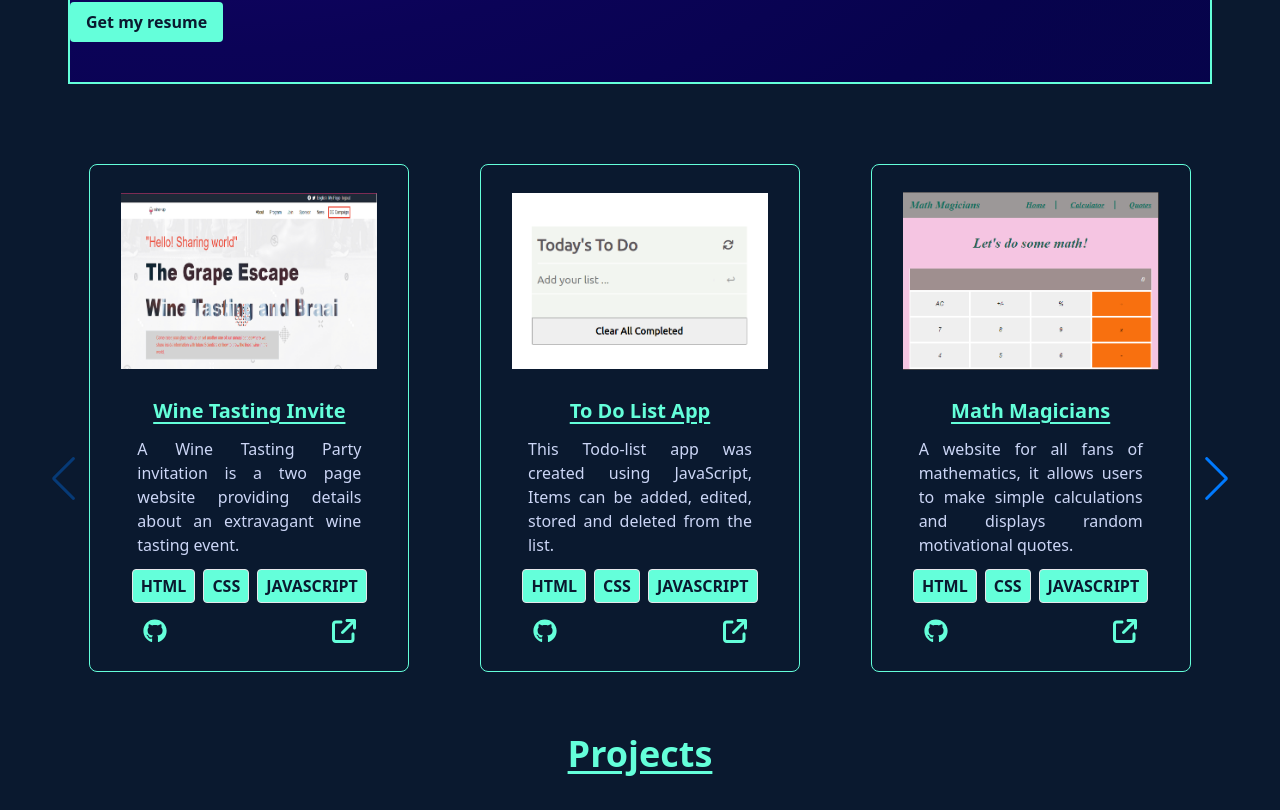
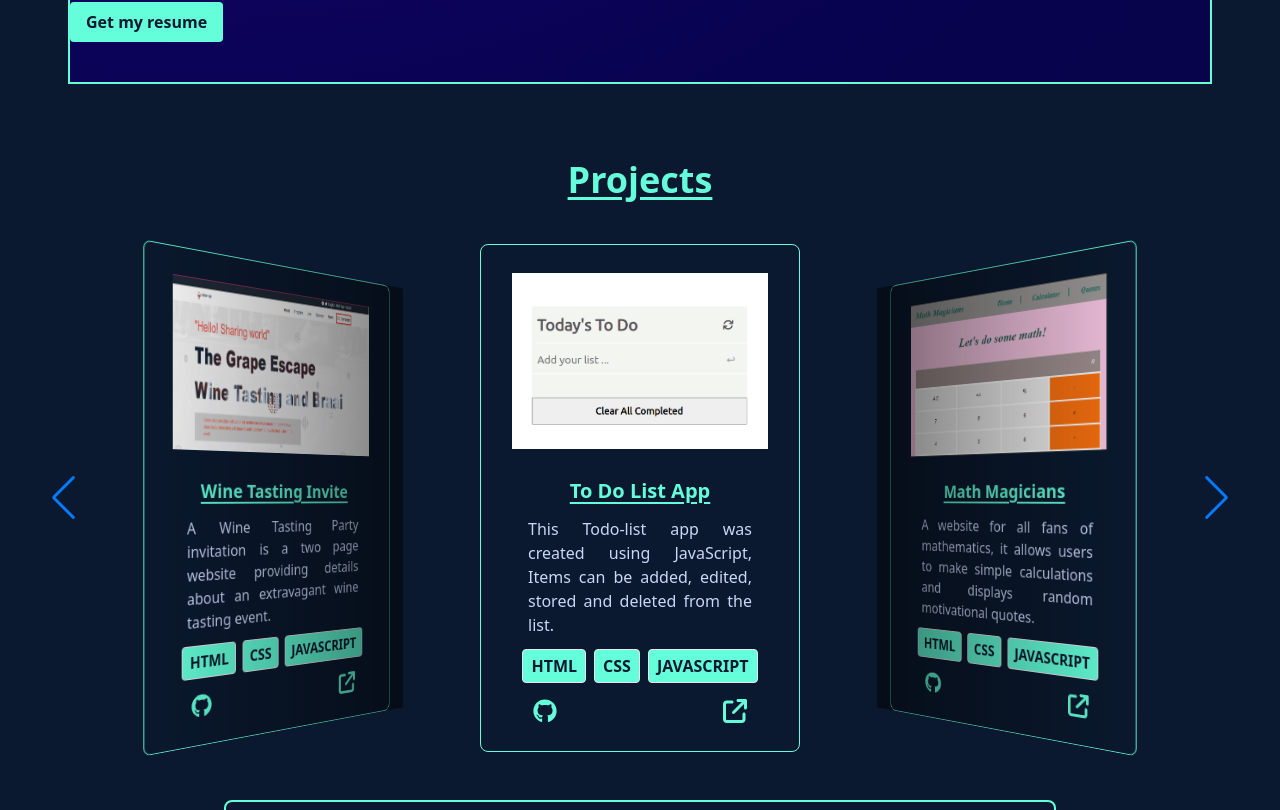
Before and after one commit to Naledi-Dikgale/my-portfolio, a React (Vite) app: page / in a window 1280 px wide. Shown: the part 752-1562 px from the top of the page. Built offline with nearby package versions, Linux system fonts and the light colour scheme.

Commit message:
Update slider

```diff
--- a/src/App.jsx
+++ b/src/App.jsx
@@ -1,4 +1,3 @@
-import { useEffect, useState } from "react";
 import About from "./components/About";
 import Navbar from "./components/navigation/Navbar";
 import Contact from "./components/Contact";
--- a/src/components/About.jsx
+++ b/src/components/About.jsx
@@ -1,4 +1,3 @@
-import React from "react";
 import { skills } from "../constants";
 const About = () => {
   return (
--- a/src/components/Avatar.jsx
+++ b/src/components/Avatar.jsx
@@ -1,5 +1,4 @@
 /* eslint-disable react/no-unknown-property */
-import React, { useRef } from "react";
 import { useGLTF } from "@react-three/drei";
 import { useFBX } from "@react-three/drei";
 
--- a/src/components/Contact.jsx
+++ b/src/components/Contact.jsx
@@ -1,4 +1,4 @@
-import React, { useRef, useState } from "react";
+import { useRef, useState } from "react";
 import Socials from "./Socials";
 import emailjs from "@emailjs/browser";
 import { ScaleLoader } from "react-spinners";
@@ -36,7 +36,7 @@ const Contact = () => {
   return (
     <div
       id="contact"
-      className="flex gap-5 max-sm:gap-2 justify-around max-sm:justify-start items-center max-sm:w-full md:w-2/3 border border-secondary rounded p-10 max-sm:p-3"
+      className="flex gap-5 max-sm:gap-2 justify-around max-sm:justify-start items-center max-sm:w-full md:w-2/3 border border-secondary rounded p-10 max-sm:p-3 mt-10"
     >
       <Socials flex="flex-col" />
       <form
--- a/src/components/ErrModal.jsx
+++ b/src/components/ErrModal.jsx
@@ -1,4 +1,3 @@
-import React from 'react'
 import Modal from 'react-modal'
 import { FontAwesomeIcon } from '@fortawesome/react-fontawesome'
 import { faClose, faCircleExclamation } from '@fortawesome/free-solid-svg-icons'
--- a/src/components/Hero.jsx
+++ b/src/components/Hero.jsx
@@ -1,6 +1,3 @@
-import React from "react";
-
-
 const Hero = () => {
 
   return (
--- a/src/components/Projects.jsx
+++ b/src/components/Projects.jsx
@@ -1,90 +1,105 @@
-import { useState } from 'react'
-import { projects } from '../constants';
-import ProjectCard from './cards/ProjectCard';
-import Modal from 'react-modal'
-import { FontAwesomeIcon } from '@fortawesome/react-fontawesome';
-import { faClose } from '@fortawesome/free-solid-svg-icons';
-import { Navigation } from 'swiper/modules';
-import { Swiper, SwiperSlide } from 'swiper/react';
-import 'swiper/css/bundle'
-import 'swiper/css';
-import 'swiper/css/navigation'
+import { useState } from "react";
+import { projects } from "../constants";
+import ProjectCard from "./cards/ProjectCard";
+import Modal from "react-modal";
+import { FontAwesomeIcon } from "@fortawesome/react-fontawesome";
+import { faClose } from "@fortawesome/free-solid-svg-icons";
+import { Navigation, EffectCoverflow, Pagination } from "swiper/modules";
+import { Swiper, SwiperSlide } from "swiper/react";
+import "swiper/css/bundle";
+import "swiper/css";
+import "swiper/css/navigation";
+Modal.setAppElement("#root")
 
 const Projects = () => {
-  let [open, setOpen] = useState(false)
-  let [close, setClose] = useState(false)
-  let [card, setCard] = useState(null)
+  let [open, setOpen] = useState(false);
+  let [card, setCard] = useState(null);
   const handleClick = (crd) => {
-    setCard(crd)
-    setOpen(true)
-    setClose(false)
-  }
-  const handleClose = ()=>{
-    setClose(true);
-    setOpen(false)
-    return true
-  }
+    setCard(crd);
+    setOpen(true);
+  };
+  const handleClose = () => {
+    setOpen(false);
+  };
 
   const responsive = {
     breakpoints: {
       320: {
         slidesPerView: 1,
-        spaceBetween: 5
+        spaceBetween: 10
       },
       480: {
         slidesPerView: 1,
         spaceBetween: 10
       },
-      768: {
+      820: {
         slidesPerView: 3,
         spaceBetween: 20
+      },
+      1024: {
+        slidesPerView: 3,
+        spaceBetween: 30
       },
     }
   }
 
   return (
-    <Swiper id="projects" className="w-full p-6 h-fit flex flex-col justify-center items-center"
-    modules={[Navigation]}
+    <div className="w-full h-full">
+      <h2 className="text-4xl font-bold text-center underline underline-offset-4 my-5">
+        Projects
+      </h2><div className="w-full h-max flex gap-5 flex-wrap  items-center justify-center">
+      <Swiper
+        id="projects"
+        className="w-full p-6 h-fit flex justify-center items-center"
+        modules={[Navigation, EffectCoverflow, Pagination]}
         navigation
-    // spaceBetween={50}
+        loop={true}
+        centerInsufficientSlides={true}
+        coverflowEffect={{
+          rotate: 50,
+          stretch: 0,
+          depth: 100,
+          modifier: 1,
+          slideShadows: true,
+        }}
+        effect={'coverflow'}
         breakpoints={responsive.breakpoints}
       >
-    <h2 className="text-4xl font-bold text-center underline underline-offset-4 my-5">Projects</h2>
-        <div className="w-full h-max flex gap-5 h-max flex-wrap  items-center justify-center">
+
           {projects.map((project, index) => {
-              return <SwiperSlide onClick={() => handleClick( <ProjectCard project={project} />)} key={index} className="h-max w-max flex items-center justify-center border-slate-200 "> <ProjectCard project={project} /></SwiperSlide>;
+            return (
+              <SwiperSlide
+                onClick={() => handleClick(<ProjectCard project={project} />)}
+                key={index}
+                className="h-max w-max flex items-center justify-center border-slate-200 "
+              >
+                {" "}
+                <ProjectCard project={project} />
+              </SwiperSlide>
+            );
           })}
+      </Swiper>
         </div>
 
  <Modal
-       isOpen = {open}
-       onRequestClose={close}
+        isOpen={open}
+        onRequestClose={handleClose}
         shouldCloseOnOverlayClick={true}
         className="w-full flex flex-col items-center justify-center"
       >
         <div className="w-fit bg-primary rounded-xl p-4 relative">
-        <div className="w-full flex justify-end items-end absolute top-8 right-8">
-          <FontAwesomeIcon icon={faClose} onClick={handleClose} className="text-secondary h-6 w-6 mb-1" />
+          <div className="w-full flex justify-end items-end">
+            <FontAwesomeIcon
+              icon={faClose}
+              onClick={handleClose}
+              className="text-secondary h-6 w-6 mb-1"
+            />
           </div>
-        {
-          card
-        }
+          {card}
         </div>
       </Modal>
-    </Swiper>
-  )
-}
+    </div>
+  );
+};
 
-export default Projects
-
-{/* <Swiper className="w-full h-max flex flex-wrap justify-center items-center"
-            spaceBetween={50}
-            slidesPerView={2}
-            // onSlideChange={() => console.log('slide change')}
-            // onSwiper={(swiper) => console.log(swiper)}
-          >
-            <SwiperSlide>slide1</SwiperSlide>
-            <SwiperSlide>slide2</SwiperSlide>
-            <SwiperSlide>slide3</SwiperSlide>
-
-        </Swiper> */}
+export default Projects;
--- a/src/components/Socials.jsx
+++ b/src/components/Socials.jsx
@@ -1,4 +1,3 @@
-import React from 'react'
 import { FontAwesomeIcon } from '@fortawesome/react-fontawesome'
 import { faGithub, faTwitter, faLinkedin, faAngellist, faMedium } from '@fortawesome/free-brands-svg-icons'
 import { faEnvelope } from '@fortawesome/free-solid-svg-icons'
--- a/src/components/navigation/Navbar.jsx
+++ b/src/components/navigation/Navbar.jsx
@@ -1,7 +1,6 @@
-import React, { useEffect, useState } from "react";
+import { useState } from "react";
 import { faBars, faClose } from "@fortawesome/free-solid-svg-icons";
 import { FontAwesomeIcon } from "@fortawesome/react-fontawesome";
-import { list } from "postcss";
 const Navbar = () => {
   let [toggle, setToggle] = useState(false);
 
--- a/src/constants/index.js
+++ b/src/constants/index.js
@@ -34,7 +34,7 @@ export const projects = [
     name: "Expense Tracker",
     description:
       "A web application that allows users to track and manage their expenses. It also groups expenses according to their different categories.",
-    tech: ["html", "css", "javascript", "Rails"],
+    tech: ["React", "javascript", "Rails"],
     projectURL: "https://expense-tracker-frvr.onrender.com/",
     projectSrc: "https://github.com/Naledi-Dikgale/ror-budgetapp",
   },
@@ -44,7 +44,7 @@ export const projects = [
     name: "Console Hub",
     description:
       "An app for Gaming consoles rental. It provides users with amazing experience and interface.",
-    tech: ["Ruby", "Rails", "React","Tailwind"],
+    tech: ["Rails", "React","Tailwind"],
     projectURL: "https://consolehub.netlify.app/",
     projectSrc: "https://github.com/stephenkati/gaming_console_reservation_front_end",
   },
@@ -54,7 +54,7 @@ export const projects = [
     name: "Stock Market App",
     description:
       "This is an application that displays a list of businesses and allows the user to filter and search for details of the business.",
-    tech: ["HTML", "CSS", "JavaScript", "React"],
+    tech: ["CSS", "JavaScript", "React"],
     projectURL: "https://stock-market-2xyl.onrender.com",
     projectSrc: "https://github.com/Naledi-Dikgale/react-capstone.git",
   },
```
Also changed, not shown: package.json (+14 -2 lines), .eslintrc.json (added), 1 other file (tests, documents, lock files or other folders). Lines whose indentation alone changed are shown as unchanged.
